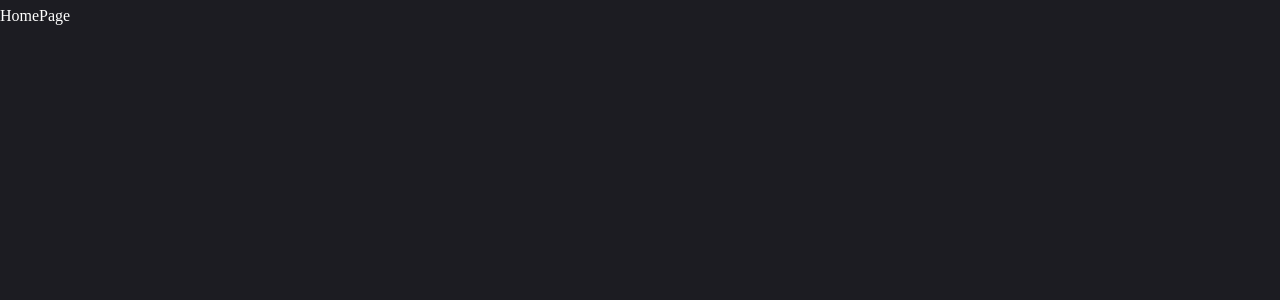
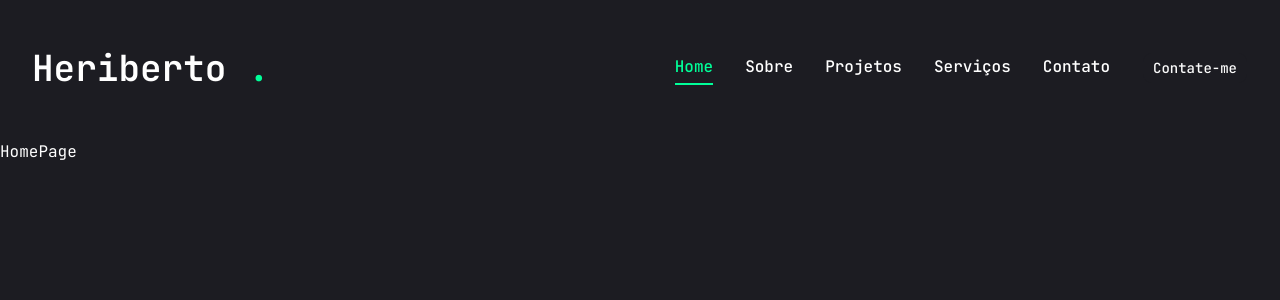
Before and after one commit to heribertomonteiro/portfolio, a Next.js app: page / in a window 1280 px wide. Shown: the top 300 px of the page. Built offline with nearby package versions, Linux system fonts and the light colour scheme.

Commit message:
feat(components): add Header, Nav, MobileNav, PageTransition, StairTransition, and Stairs for improved layout and navigation

```diff
--- a/app/layout.tsx
+++ b/app/layout.tsx
@@ -1,15 +1,17 @@
 import type { Metadata } from "next";
-import { Geist, Geist_Mono } from "next/font/google";
+import { JetBrains_Mono } from "next/font/google";
+import { TooltipProvider } from "@/components/ui/tooltip"
 import "./globals.css";
 
-const geistSans = Geist({
-  variable: "--font-geist-sans",
+// Components
+import Header from "@/components/Header";
+import PageTransition from "@/components/PageTransition";
+import StairTransition from "@/components/StairTransition";
+
+const jetBrainsMono = JetBrains_Mono({
+  variable: "--font-jetbrains-mono",
   subsets: ["latin"],
-});
-
-const geistMono = Geist_Mono({
-  variable: "--font-geist-mono",
-  subsets: ["latin"],
+  weight: ["100", "200", "300", "400", "500", "600", "700", "800"],
 });
 
 export const metadata: Metadata = {
@@ -24,10 +26,18 @@ export default function RootLayout({
 }>) {
   return (
     <html
-      lang="en"
-      className={`${geistSans.variable} ${geistMono.variable} h-full antialiased`}
+      lang="pt-br"
+      className={`${jetBrainsMono.variable} h-full antialiased`}
     >
-      <body className="min-h-full flex flex-col">{children}</body>
+      <body className="min-h-full flex flex-col">
+        <TooltipProvider>
+          <Header />
+          <StairTransition />
+          <PageTransition>
+            {children}
+          </PageTransition>
+        </TooltipProvider>
+      </body>
     </html>
   );
 }
--- /dev/null
+++ b/components/Header.jsx
@@ -0,0 +1,34 @@
+import React from "react"
+import Link from "next/link"
+import { Button } from "@/components/ui/button"
+
+//components
+import Nav from "@/components/Nav"
+import MobileNav from "@/components/MobileNav"
+
+const Header = () => {
+    return (
+    <header className="py-8 xl:py-12 text-white">
+
+        <div className="mx-auto w-full max-w-7xl px-4 sm:px-6 lg:px-8 flex justify-between items-center">
+            <Link href="/">
+                <h1 className="text-4xl font-semibold">Heriberto <span className="text-accent">.</span></h1>
+            </Link>
+
+            <div className="hidden xl:flex items-center gap-8">
+                <Nav />
+                <Link href="/contact">
+                    <Button>Contate-me</Button>
+                </Link>
+            </div>
+
+            {/* Mobile Nav */}
+            <div className="xl:hidden">
+                <MobileNav />
+            </div>
+        </div>
+    </header>
+)
+}
+
+export default Header
--- /dev/null
+++ b/components/MobileNav.jsx
@@ -0,0 +1,40 @@
+"use client"
+
+
+import { usePathname } from "next/navigation"
+import { CiMenuFries } from "react-icons/ci"
+import { Sheet, SheetContent, SheetTrigger, SheetTitle } from "./ui/sheet"
+import Link from "next/link"
+
+const links = [
+    { name: "Home", href: "/" },
+    { name: "Sobre", href: "/about" },
+    { name: "Projetos", href: "/projects" },
+    { name: "Serviços", href: "/services" },
+    { name: "Contato", href: "/contact" },
+]
+
+const MobileNav = () => {
+    const pathname = usePathname();
+    return <Sheet>
+        <SheetTrigger>
+            <SheetTitle><CiMenuFries className="text-[32px] text-accent cursor-pointer" /></SheetTitle>
+        </SheetTrigger>
+        <SheetContent className="flex flex-col">
+            <div className="mt-32 mb-40 text-center text-2xl text-white">
+                <Link href="/">
+                    <h1 className="text-4xl font-semibold">Heriberto<span className="text-accent">.</span></h1>
+                </Link>
+            </div>
+            <nav className="flex flex-col justify-center items-center gap-8 text-white">
+                {links.map((link) => {
+                    return <Link key={link.name} href={link.href} className={`${link.href === pathname && 'text-accent border-b-2 border-accent' } text-xl capitalize transition-all`}>
+                        {link.name}
+                    </Link>
+                })}
+            </nav>
+        </SheetContent>
+    </Sheet>
+}
+
+export default MobileNav
--- /dev/null
+++ b/components/Nav.jsx
@@ -0,0 +1,26 @@
+"use client";
+
+import Link from "next/link";
+import { usePathname } from "next/navigation";
+
+const links = [
+    { name: "Home", href: "/" },
+    { name: "Sobre", href: "/about" },
+    { name: "Projetos", href: "/projects" },
+    { name: "Serviços", href: "/services" },
+    { name: "Contato", href: "/contact" },
+]
+
+const Nav = () => {
+    const pathname = usePathname();
+    console.log(pathname)
+    return (
+        <nav className="flex gap-8">
+            {links.map((link, index) => {
+                return <Link href={link.href} key={index} className={`${link.href === pathname ? 'text-accent border-b-2 border-accent' : 'text-white'} capitalize font-medium hover:text-accent transition-all`}>{link.name}</Link>
+            })}
+        </nav>
+    )
+}
+
+export default Nav
--- /dev/null
+++ b/components/PageTransition.jsx
@@ -0,0 +1,16 @@
+"use client"
+
+import { AnimatePresence, motion } from "framer-motion"
+import { usePathname } from "next/navigation"
+
+const PageTransition = ({ children }) => {
+    const pathname = usePathname()
+    return <AnimatePresence>
+        <div key={pathname}>
+            <motion.div initial={{ opacity: 1}} animate={{ opacity: 0, transition: { delay: 1, duration: 0.4, ease: "easeInOut" }}} exit={{ opacity: 0}} className="w-screen h-screen fixed bg-primary top-0 pointer-events-none"/>
+            {children}
+        </div>
+    </AnimatePresence>
+}
+
+export default PageTransition
--- /dev/null
+++ b/components/StairTransition.jsx
@@ -0,0 +1,26 @@
+"use client";
+
+import { AnimatePresence, motion } from "framer-motion";
+import { usePathname } from "next/navigation";
+
+// components
+import Stairs from "@/components/Stairs";
+
+const StairTransition = () => {
+    const pathname = usePathname();
+    return (
+        <>
+            <AnimatePresence mode="wait">
+                <div key={pathname}>
+                    <div className="h-screen w-screen fixed top-0 left-0 right-0 pointer-events-none z-40 flex">
+                        <Stairs />
+                    </div>
+
+                    <motion.div className="h-screen w-screen fixed bg-primary top-0 pointer-events-none" initial={{opacity: 1}} animate={{opacity: 0, transition: {delay: 1, duration: 0.4, ease: "easeInOut"}}} />
+                </div>
+            </AnimatePresence>
+        </>
+    )
+}
+
+export default StairTransition;
--- /dev/null
+++ b/components/Stairs.jsx
@@ -0,0 +1,32 @@
+import { animate, motion } from "framer-motion";
+
+const stairAnimation = {
+    initial: {
+        top: "0%",
+    },
+
+    animate: {
+        top: "100%",
+    },
+
+    exit: {
+        top: ["100%", "0%"]
+    }
+}
+
+const reverseIndex = (index) => {
+    const totalSteps = 6;
+    return totalSteps - index - 1;
+}
+
+const Stairs = () => {
+    return (
+        <>
+            {[...Array(6)].map((_, index) => {
+                return <motion.div key={index} variants={stairAnimation} animate="animate" exit="exit" transition={{duration: 0.4, ease: "easeInOut", delay: reverseIndex(index) * 0.1}} className="h-full w-full bg-white relative"/>
+            })}
+        </>
+    )
+}
+
+export default Stairs;
```
